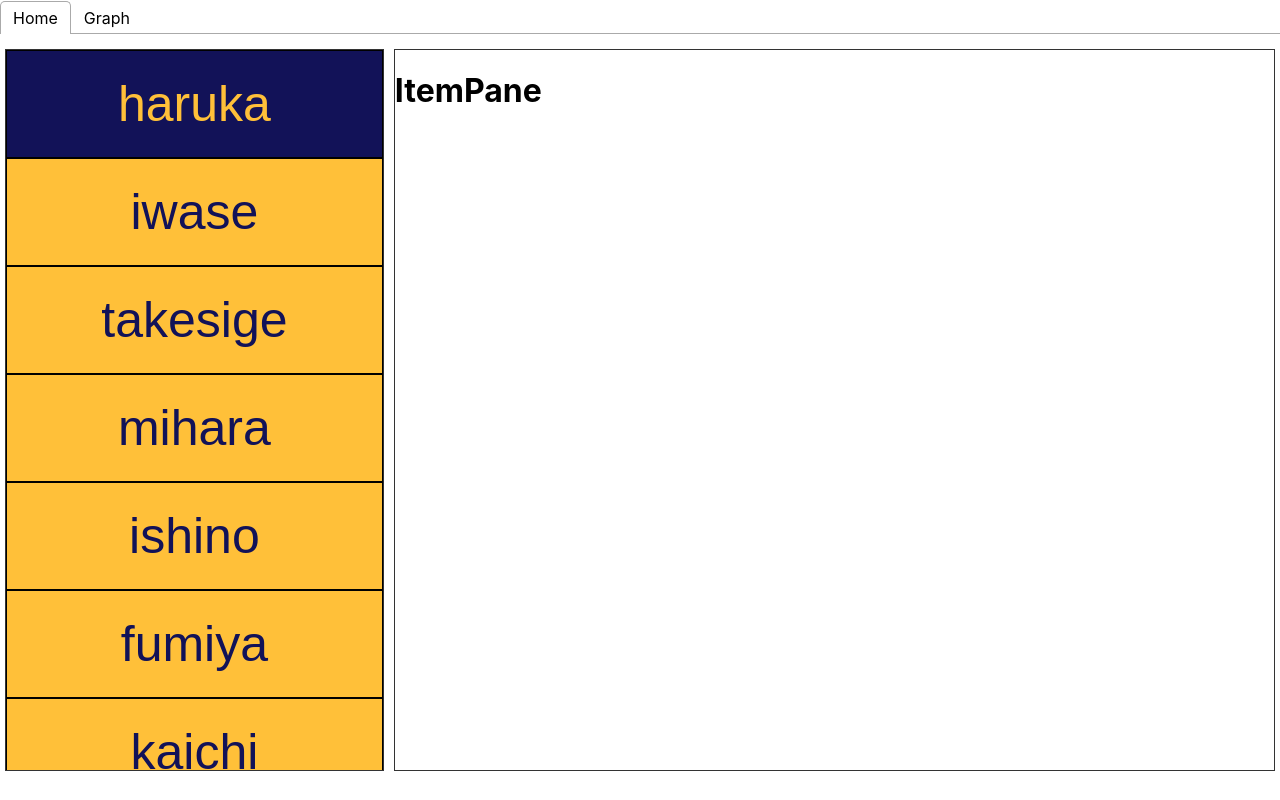
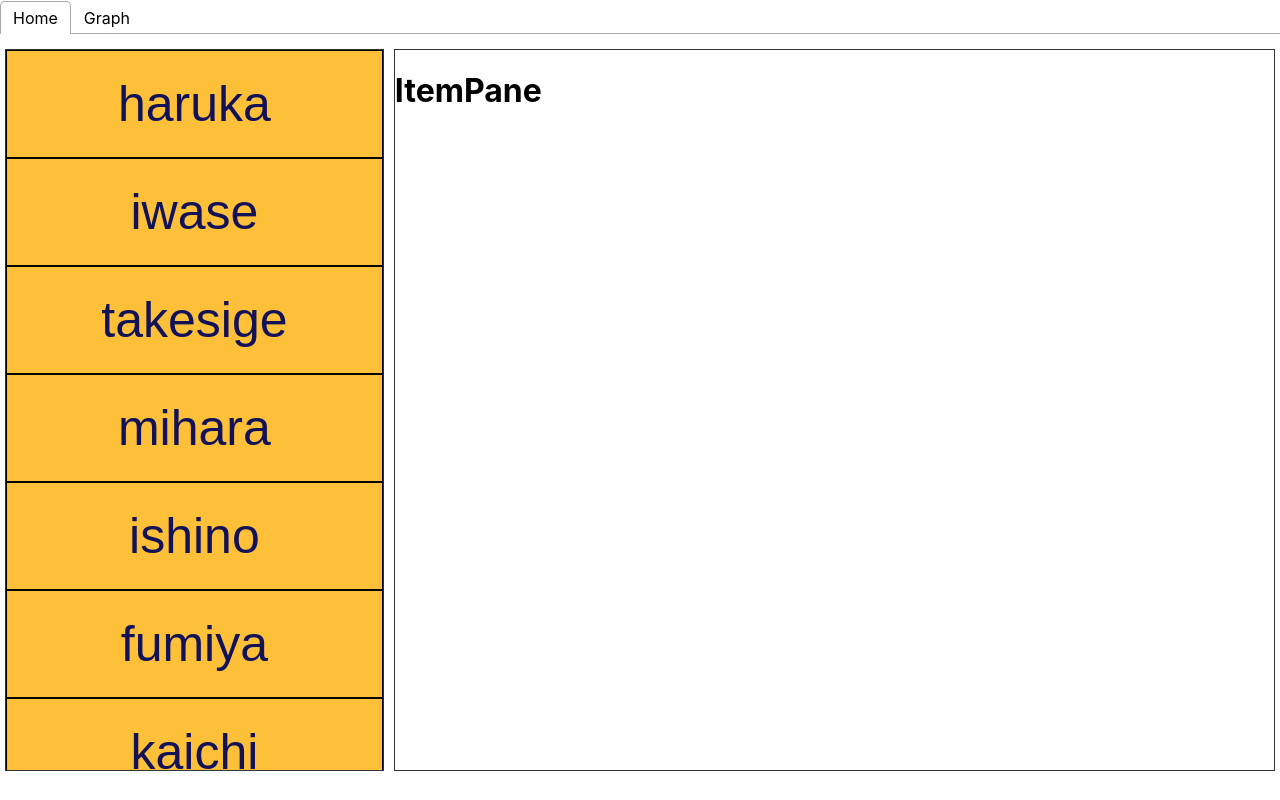
Before and after one commit to Haur514/juiceapp_frontend, a React (Create React App) app: page / in a window 1280 px wide. Built offline with nearby package versions, Linux system fonts and the light colour scheme.

Commit message:
メンバーを選択できるようにしました．

```diff
--- a/src/HomePage/Member/MemberCard.tsx
+++ b/src/HomePage/Member/MemberCard.tsx
@@ -9,7 +9,7 @@ function MemberCard(props){
             color={props.selected?"#121258":"#FFC039"}
             height = "15%"
             width = "100%"
-            onClick={() => alert("You clicked on the pink circle!")}
+            onClick={() => props.setValue(props.name)}
             radius = "0%"
             fontColor={props.selected?"#FFC039":"#121258"}
             children = {props.name}
--- a/src/HomePage/Member/MemberPane.tsx
+++ b/src/HomePage/Member/MemberPane.tsx
@@ -1,4 +1,4 @@
-import React from "react";
+import React, { useState } from "react";
 import './MemberPane.css';
 import MemberCard from "./MemberCard"
 
@@ -6,18 +6,18 @@ const members_list = ["haruka","iwase","takesige","mihara","ishino","fumiya","ka
 
 let selected_member: string = "haruka";
 
-function hoge(){
-    console.log("OK");
-}
+function MemberPane(){
 
-function MemberPane(){
+    const [selected_member, setValue] = useState("");
+
     return(
         <div className="MemberPane">
             {members_list.map((member: string) => {
                 return(
                     <MemberCard
                     selected ={selected_member==member?true:false}
-                    name={member}/>
+                    name={member}
+                    setValue = {setValue}/>
                 );
             })}
         </div>
```
